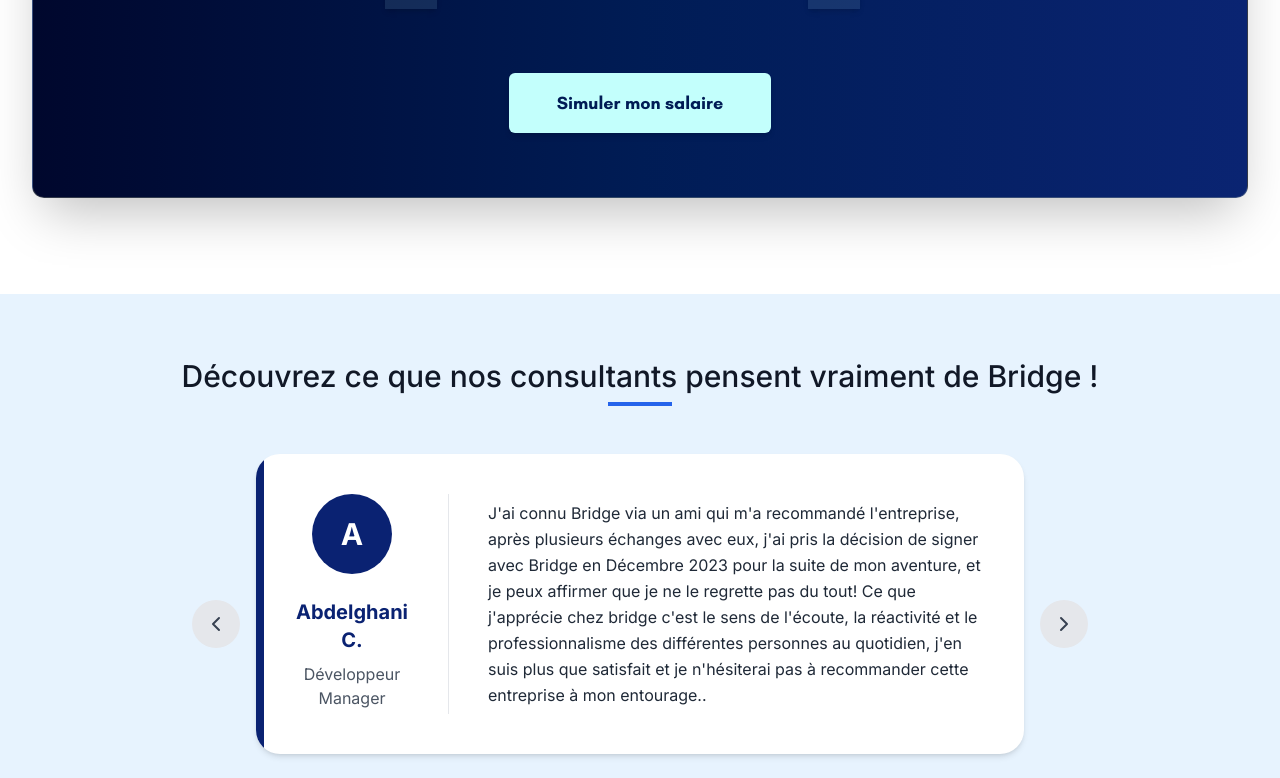
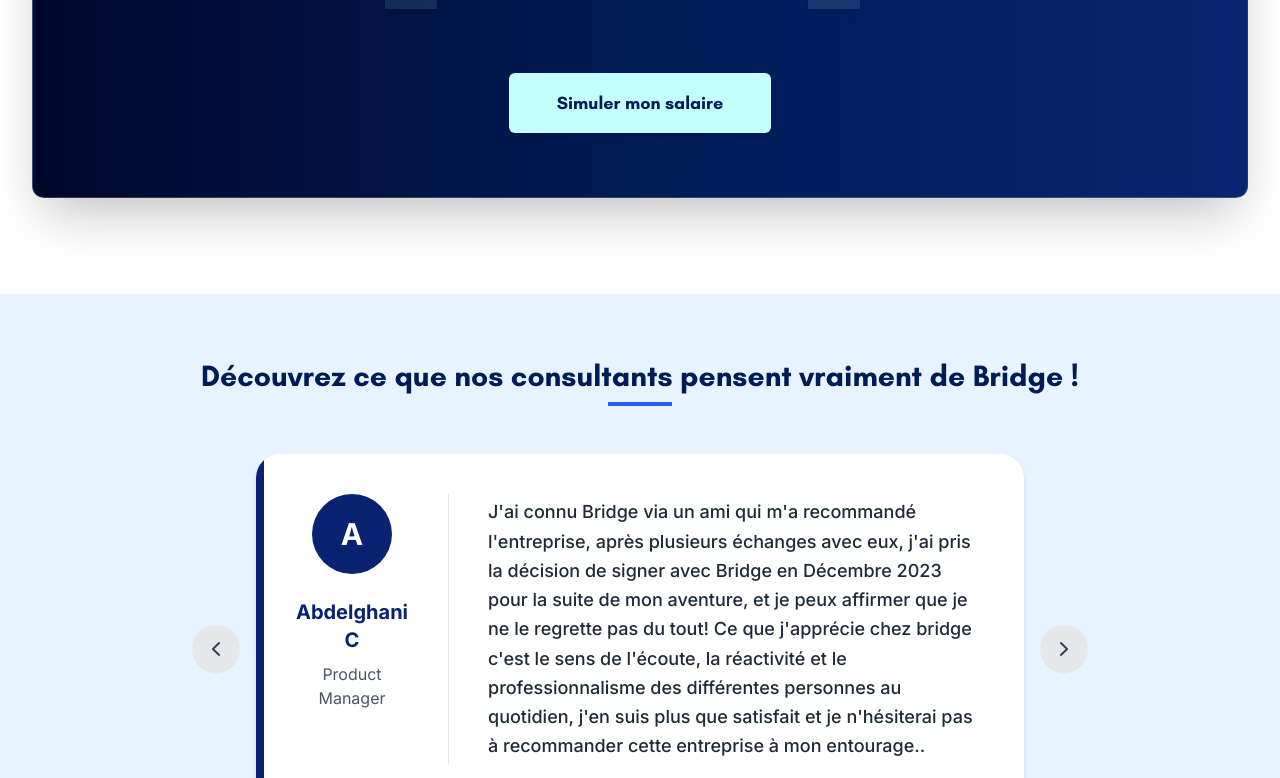
Before and after one commit to Seifbl/Bridge, a Next.js app: page / in a window 1280 px wide. Shown: the part 3107-3885 px from the top of the page. Built offline with nearby package versions, Linux system fonts and the light colour scheme.

Commit message:
calcul_final

```diff
--- a/app/page.tsx
+++ b/app/page.tsx
@@ -206,7 +206,7 @@
           <div className="container mx-auto flex items-center justify-between px-4">
             <div className="font-[GlacialIndifferenc] text-sm text-gray-400">© Bridge 2025 , Tous droits réservés.</div>
             <div className="flex items-center gap-6">
-              <Link href="https://facebook.com" target="_blank" rel="noopener noreferrer" aria-label="Facebook">
+              <Link href="https://www.facebook.com/profile.php?id=61574665409074&locale=fr_FR" target="_blank" rel="noopener noreferrer" aria-label="Facebook">
                 <svg
                   xmlns="http://www.w3.org/2000/svg"
                   width="20"
@@ -222,7 +222,7 @@
                   <path d="M18 2h-3a5 5 0 0 0-5 5v3H7v4h3v8h4v-8h3l1-4h-4V7a1 1 0 0 1 1-1h3z"></path>
                 </svg>
               </Link>
-              <Link href="https://instagram.com" target="_blank" rel="noopener noreferrer" aria-label="Instagram">
+              <Link href="https://www.instagram.com/bridgeportage/?utm_source=ig_web_button_share_sheet" target="_blank" rel="noopener noreferrer" aria-label="Instagram">
                 <svg
                   xmlns="http://www.w3.org/2000/svg"
                   width="20"
@@ -240,7 +240,7 @@
                   <line x1="17.5" y1="6.5" x2="17.51" y2="6.5"></line>
                 </svg>
               </Link>
-              <Link href="https://linkedin.com" target="_blank" rel="noopener noreferrer" aria-label="LinkedIn">
+              <Link href="https://www.linkedin.com/company/bridgeportage/about/" target="_blank" rel="noopener noreferrer" aria-label="LinkedIn">
                 <svg
                   xmlns="http://www.w3.org/2000/svg"
                   width="20"
--- a/components/revenue-maximization.tsx
+++ b/components/revenue-maximization.tsx
@@ -81,7 +81,7 @@
                   {feature.title}
                 </h3>
                 <p
-                  className={`grow font-[GlacialIndifferenc] font-normal text-lg leading-relaxed ${feature.descriptionColor}`}
+                  className={`grow  font-normal text-lg leading-relaxed ${feature.descriptionColor}`}
 
                 >
                   {feature.description}
--- a/components/revenue-simulator.tsx
+++ b/components/revenue-simulator.tsx
@@ -136,7 +136,7 @@
               </div>
 
               <div className="space-y-4">
-                <label className="block text-sm font-medium text-white">Nombre de jours à facturer (par an)</label>
+                <label className="block text-sm font-medium text-white">Nombre de jours à facturer </label>
                 <div className="flex items-center gap-4">
                   <Slider.Root
                     className="relative flex h-5 w-full touch-none select-none items-center"
@@ -162,7 +162,7 @@
                       className="no-spinner w-32 rounded-[6px] bg-gray-300 px-4 py-2 pl-10 text-black focus:outline-none focus:ring-2 focus:ring-[#C3FFFC]/50"
                     />
                     <div className="pointer-events-none absolute inset-y-0 right-3 flex items-center">
-                      <span className="text-black">j/an</span>
+                      <span className="text-black">j/mois</span>
                     </div>
                   </div>
                 </div>
--- a/components/testimonials-section.tsx
+++ b/components/testimonials-section.tsx
@@ -1,7 +1,8 @@
 "use client"
 
-import { useState, useEffect, useCallback, useRef } from "react"
+import { useState, useEffect, useCallback } from "react"
 import { ChevronLeft, ChevronRight } from "lucide-react"
+import { AnimatePresence, motion } from "framer-motion"
 
 export function TestimonialsSection() {
   // Exemple de témoignages
@@ -11,14 +12,14 @@
         "Ce que j'apprécie particulièrement chez Bridge c'est la simplicité et la transparence des démarches, ainsi que l'accompagnement personnalisé. L'équipe est toujours disponible et très réactive, ce qui m'a permis de me concentrer pleinement sur mes missions en toute sérénité. C'est un réel confort de collaborer avec une structure qui a une approche humaine et chaleureuse, qui comprend les besoins des freelances et facilite la gestion administrative",
       name: "Nouha. S",
       title: "Product Owner",
-      image: "/placeholder.svg?height=80&width=80", // Remplacer par le chemin de l'image réelle
+      image: "/placeholder.svg?height=80&width=80",
       initial: "N",
     },
     {
       quote:
         "J'ai connu Bridge via un ami qui m'a recommandé l'entreprise, après plusieurs échanges avec eux, j'ai pris la décision de signer avec Bridge en Décembre 2023 pour la suite de mon aventure, et je peux affirmer que je ne le regrette pas du tout! Ce que j'apprécie chez bridge c'est le sens de l'écoute, la réactivité et le professionnalisme des différentes personnes au quotidien, j'en suis plus que satisfait et je n'hésiterai pas à recommander cette entreprise à mon entourage..",
-      name: "Abdelghani  C.",
-      title: "Développeur Manager",
+      name: "Abdelghani C",
+      title: "Product Manager",
       image: "/placeholder.svg?height=80&width=80",
       initial: "A",
     },
@@ -29,136 +30,153 @@
   // État pour suivre si le défilement automatique est en pause
   const [isPaused, setIsPaused] = useState(false)
   // État pour suivre la direction de la transition
-  const [direction, setDirection] = useState("next")
-  // État pour contrôler l'animation
-  const [isAnimating, setIsAnimating] = useState(false)
+  const [direction, setDirection] = useState(0)
 
-  // Référence au conteneur pour les animations
-  const testimonialRef = useRef(null)
+  // Navigation vers le témoignage suivant
+  const goToNext = useCallback(() => {
+    setDirection(1)
+    setCurrentIndex((prevIndex) => (prevIndex === testimonials.length - 1 ? 0 : prevIndex + 1))
+  }, [testimonials.length])
 
-  // Navigation vers le témoignage suivant avec animation
-  const goToNext = useCallback(() => {
-    if (isAnimating) return
-
-    setDirection("next")
-    setIsAnimating(true)
-
-    setTimeout(() => {
-      setCurrentIndex((prevIndex) => (prevIndex === testimonials.length - 1 ? 0 : prevIndex + 1))
-      setTimeout(() => {
-        setIsAnimating(false)
-      }, 50)
-    }, 500)
-  }, [testimonials.length, isAnimating])
-
-  // Navigation vers le témoignage précédent avec animation
+  // Navigation vers le témoignage précédent
   const goToPrevious = useCallback(() => {
-    if (isAnimating) return
-
-    setDirection("prev")
-    setIsAnimating(true)
-
-    setTimeout(() => {
+    setDirection(-1)
     setCurrentIndex((prevIndex) => (prevIndex === 0 ? testimonials.length - 1 : prevIndex - 1))
-      setTimeout(() => {
-        setIsAnimating(false)
-      }, 50)
-    }, 500)
-  }, [testimonials.length, isAnimating])
+  }, [testimonials.length])
 
   // Aller directement à un témoignage spécifique
   const goToTestimonial = (index: number) => {
-    if (isAnimating) return
-
-    setDirection(index > currentIndex ? "next" : "prev")
-    setIsAnimating(true)
+    setDirection(index > currentIndex ? 1 : -1)
+    setCurrentIndex(index)
 
     // Pause temporaire du défilement automatique lorsque l'utilisateur interagit
     setIsPaused(true)
-
-    setTimeout(() => {
-      setCurrentIndex(index)
-      setTimeout(() => {
-        setIsAnimating(false)
-      }, 50)
-    }, 500)
-
     setTimeout(() => setIsPaused(false), 5000) // Reprend après 5 secondes
   }
 
   // Effet pour le défilement automatique
   useEffect(() => {
-    // Ne pas défiler automatiquement si en pause ou en animation
-    if (isPaused || isAnimating) return
+    // Ne pas défiler automatiquement si en pause
+    if (isPaused) return
 
     // Définir un intervalle pour changer automatiquement de témoignage
     const interval = setInterval(() => {
       goToNext()
-    }, 5000) // Change toutes les 7 secondes
+    }, 5000) // Change toutes les 5 secondes
 
     // Nettoyer l'intervalle lors du démontage du composant
     return () => clearInterval(interval)
-  }, [goToNext, isPaused, isAnimating])
+  }, [goToNext, isPaused])
 
   // Témoignage actuel
   const currentTestimonial = testimonials[currentIndex]
+
+  // Variants pour les animations Framer Motion
+  const variants = {
+    enter: (direction: number) => ({
+      x: direction > 0 ? 1000 : -1000,
+      opacity: 0,
+    }),
+    center: {
+      x: 0,
+      opacity: 1,
+    },
+    exit: (direction: number) => ({
+      x: direction < 0 ? 1000 : -1000,
+      opacity: 0,
+    }),
+  }
 
   return (
     <section className="py-16 relative" style={{ backgroundColor: "#E7F3FE" }}>
       <div className="max-w-6xl mx-auto px-4">
         <div className="mb-12 text-center">
-          <h2 className="text-3xl font-medium mb-2 text-gray-900">
+          <h2 className="text-3xl font-[GlacialIndifferenc] mb-2 text-[#001C55]">
             Découvrez ce que nos consultants pensent vraiment de Bridge !
           </h2>
           <div className="w-16 h-1 bg-blue-600 mx-auto"></div>
         </div>
 
-        <div className="relative max-w-3xl mx-auto">
-          {/* Conteneur pour l'animation */}
         <div
-            ref={testimonialRef}
-            className={`
-              relative transition-all duration-500 ease-in-out
-              ${isAnimating ? (direction === "next" ? "translate-x-[-100%] opacity-0" : "translate-x-[100%] opacity-0") : "translate-x-0 opacity-100"}
-            `}
+          className="relative max-w-3xl mx-auto"
           onMouseEnter={() => setIsPaused(true)}
           onMouseLeave={() => setIsPaused(false)}
         >
+          {/* Conteneur pour l'animation avec Framer Motion */}
+          <AnimatePresence initial={false} custom={direction} mode="wait">
+            <motion.div
+              key={currentIndex}
+              custom={direction}
+              variants={variants}
+              initial="enter"
+              animate="center"
+              exit="exit"
+              transition={{
+                x: { type: "spring", stiffness: 300, damping: 30 },
+                opacity: { duration: 0.2 },
+              }}
+              className="relative"
+            >
               {/* Carte de témoignage avec bordure bleue à gauche et coins très arrondis */}
-            <div className="bg-white rounded-3xl shadow-md overflow-hidden flex flex-col md:flex-row relative min-h-[300px]">
+              <div className="bg-white rounded-3xl shadow-md overflow-hidden flex flex-col md:flex-row relative min-h-[300px] md:min-h-[350px]">
                 {/* Bordure bleue à gauche avec coins arrondis */}
                 <div className="absolute left-0 top-0 bottom-0 w-2 bg-[#0A2272]"></div>
 
                 {/* Partie gauche avec avatar et informations */}
-              <div className="flex flex-col items-center text-center p-10 md:w-1/4 relative">
-                <div className="w-20 h-20 rounded-full bg-[#0A2272] flex items-center justify-center text-white text-3xl font-bold mb-6">
+                <div className="flex flex-col items-center text-center p-6 md:p-10 md:w-1/4 relative">
+                  <motion.div
+                    className="w-20 h-20 rounded-full bg-[#0A2272] flex items-center justify-center text-white text-3xl font-bold mb-6"
+                    initial={{ scale: 0.8, opacity: 0 }}
+                    animate={{ scale: 1, opacity: 1 }}
+                    transition={{ delay: 0.2, duration: 0.3 }}
+                  >
                     {currentTestimonial?.initial ?? ""}
-                </div>
+                  </motion.div>
                   {currentTestimonial && (
-                  <h3 className="text-xl font-bold text-[#0A2272] mb-2">{currentTestimonial.name}</h3>
+                    <motion.h3
+                      className="text-xl font-bold text-[#0A2272] mb-2"
+                      initial={{ y: 20, opacity: 0 }}
+                      animate={{ y: 0, opacity: 1 }}
+                      transition={{ delay: 0.3, duration: 0.3 }}
+                    >
+                      {currentTestimonial.name}
+                    </motion.h3>
                   )}
-                {currentTestimonial && <p className="text-gray-600">{currentTestimonial.title}</p>}
+                  {currentTestimonial && (
+                    <motion.p
+                      className="text-gray-600"
+                      initial={{ y: 20, opacity: 0 }}
+                      animate={{ y: 0, opacity: 1 }}
+                      transition={{ delay: 0.4, duration: 0.3 }}
+                    >
+                      {currentTestimonial.title}
+                    </motion.p>
+                  )}
                 </div>
 
                 {/* Ligne verticale de séparation */}
                 <div className="hidden md:block w-px bg-gray-200 absolute top-10 bottom-10 left-1/4"></div>
 
                 {/* Partie droite avec le témoignage */}
-              <div className="md:w-3/4 p-10 flex items-center">
-                {currentTestimonial && <p className="text-gray-800 leading-relaxed">{currentTestimonial.quote}</p>}
+                <div className="md:w-3/4 p-6 md:p-10 flex items-center">
+                  {currentTestimonial && (
+                    <motion.p
+                      className="text-gray-800 text-lg leading-relaxed font-medium"
+                      initial={{ opacity: 0 }}
+                      animate={{ opacity: 1 }}
+                      transition={{ delay: 0.3, duration: 0.5 }}
+                    >
+                      {currentTestimonial.quote}
+                    </motion.p>
+                  )}
                 </div>
               </div>
-          </div>
+            </motion.div>
+          </AnimatePresence>
 
           {/* Boutons de navigation - toujours visibles et en dehors du conteneur d'animation */}
           <button
-            onClick={() => {
-              if (!isAnimating) {
-                goToPrevious()
-                setIsPaused(true)
-                setTimeout(() => setIsPaused(false), 5000)
-              }
-            }}
+            onClick={goToPrevious}
             className="absolute left-0 top-1/2 -translate-y-1/2 -translate-x-12 md:-translate-x-16 w-12 h-12 rounded-full bg-gray-200 flex items-center justify-center hover:bg-gray-300 transition-colors z-10"
             aria-label="Témoignage précédent"
           >
@@ -166,13 +184,7 @@
           </button>
 
           <button
-            onClick={() => {
-              if (!isAnimating) {
-                goToNext()
-                setIsPaused(true)
-                setTimeout(() => setIsPaused(false), 5000)
-              }
-            }}
+            onClick={goToNext}
             className="absolute right-0 top-1/2 -translate-y-1/2 translate-x-12 md:translate-x-16 w-12 h-12 rounded-full bg-gray-200 flex items-center justify-center hover:bg-gray-300 transition-colors z-10"
             aria-label="Témoignage suivant"
           >
@@ -184,11 +196,7 @@
             {testimonials.map((_, index) => (
               <button
                 key={index}
-                onClick={() => {
-                  if (!isAnimating) {
-                    goToTestimonial(index)
-                  }
-                }}
+                onClick={() => goToTestimonial(index)}
                 className={`h-2 rounded-full transition-colors ${
                   currentIndex === index ? "w-8 bg-[#0A2272]" : "w-2 bg-gray-300"
                 }`}
@@ -198,24 +206,6 @@
           </div>
         </div>
       </div>
-
-      {/* Animations */}
-      <style jsx global>{`
-        @keyframes fadeIn {
-          from {
-            opacity: 0;
-            transform: translateY(10px);
-          }
-          to {
-            opacity: 1;
-            transform: translateY(0);
-          }
-        }
-
-        .animate-fade-in {
-          animation: fadeIn 400ms ease forwards;
-        }
-      `}</style>
     </section>
   )
 }
```
Lines whose indentation alone changed are shown as unchanged.
